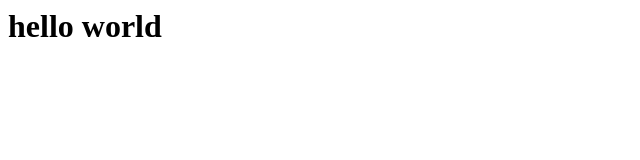
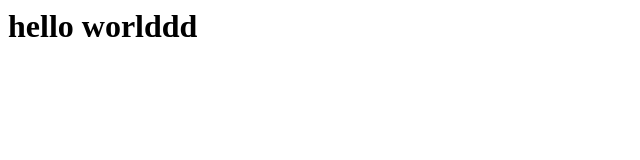
Before and after one commit to vijaykanth1/firstgit, a plain HTML site: page index.html in a window 1280 px wide. Shown: the full height of the page, 0-640 px from the left. Drawn offline with Linux system fonts and the light colour scheme.

Commit message:
Update index.html

```diff
--- a/index.html
+++ b/index.html
@@ -1 +1 @@
-<h1>hello world</h1>
+<h1>hello worlddd</h1>
```
